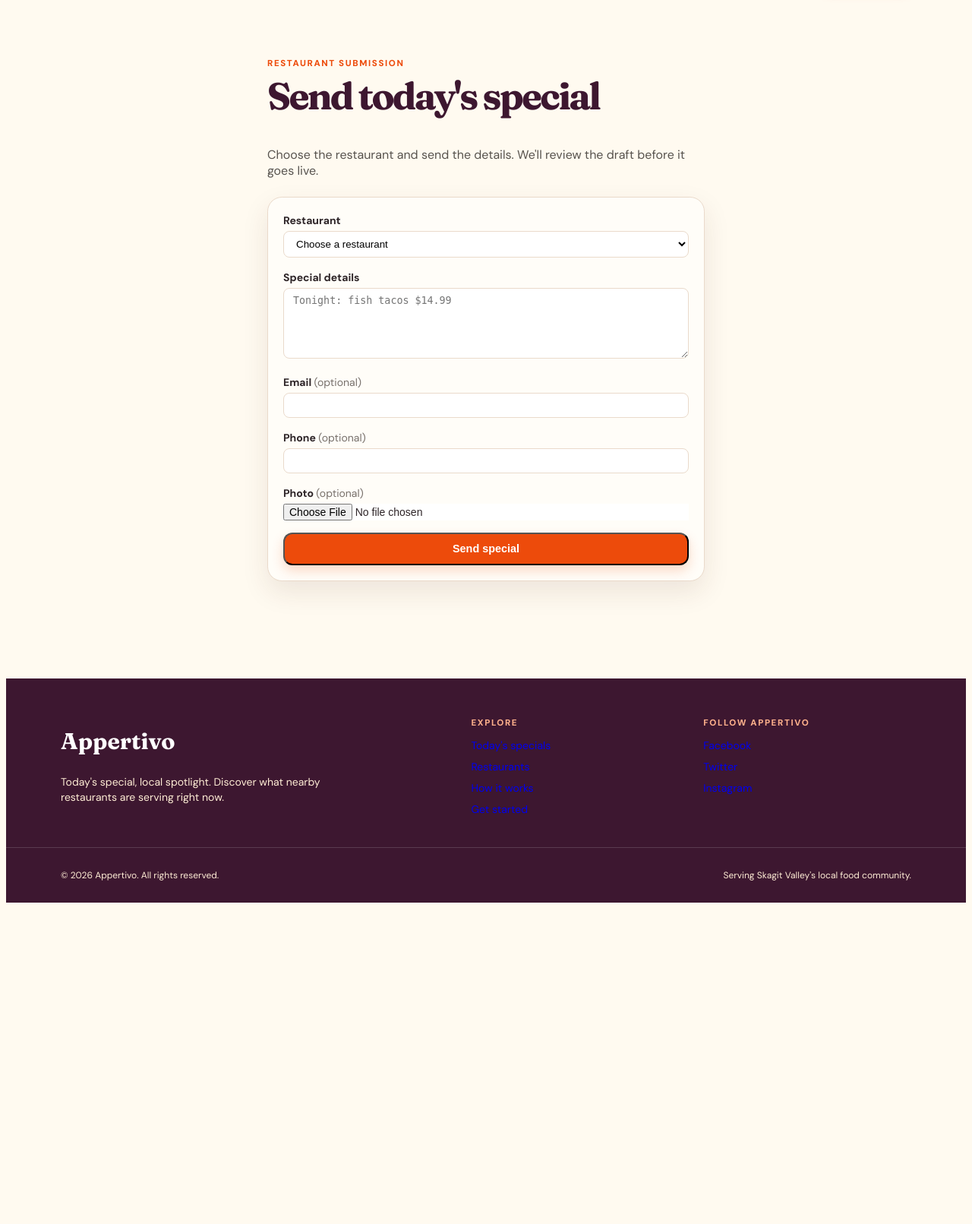
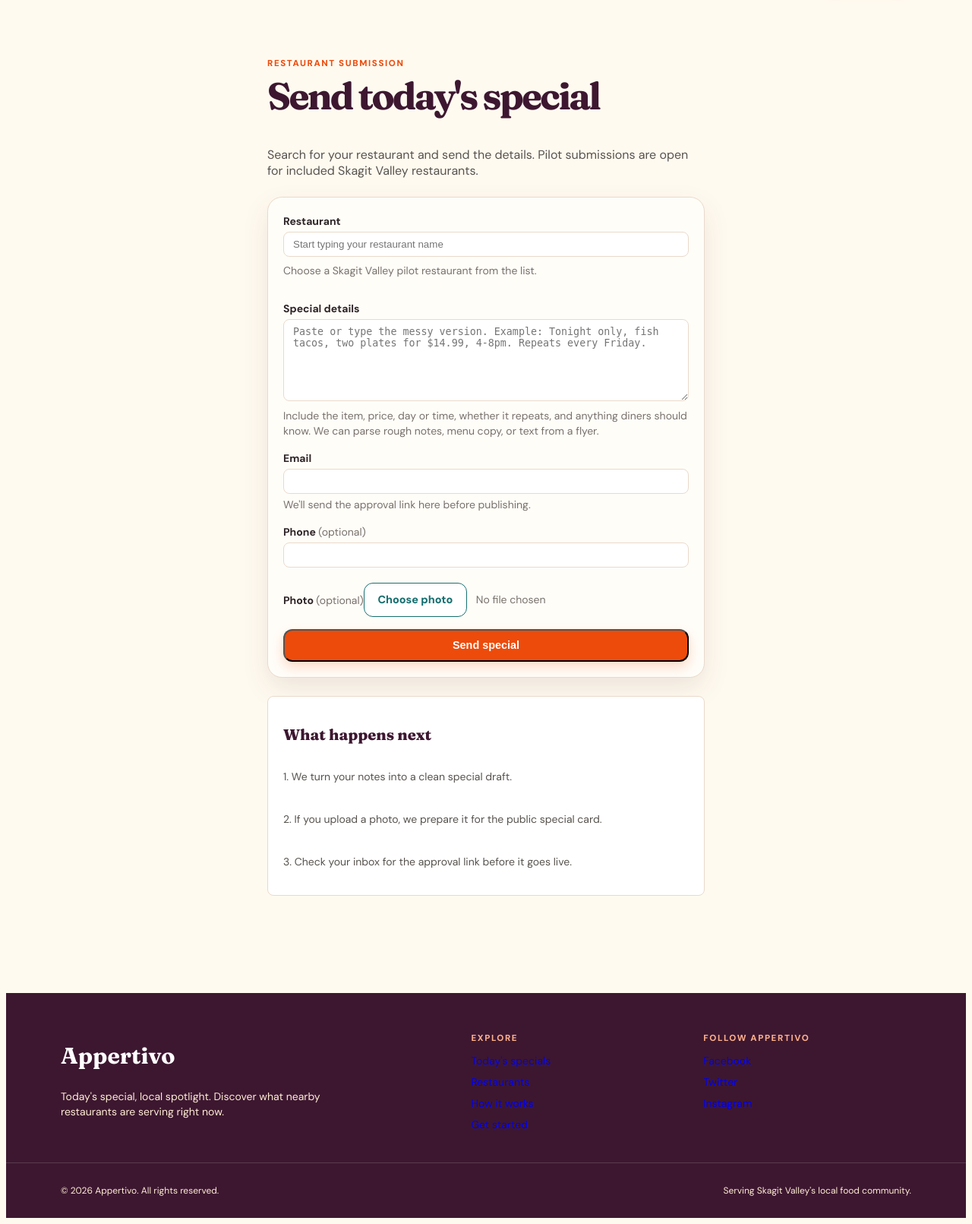
Before and after one commit to SkagitIan/Appertivo2026, a Flask app: page /submit-special in a window 1280 px wide. Shown: the part 85-1696 px from the top of the page at 76% size. Before the commit the page ends 1273 px from the top, so only its background shows below. Run offline with Flask 3, Linux system fonts and the light colour scheme; some libraries are stand-ins or nearby versions.

Commit message:
Document and improve specials intake flow

```diff
--- a/app.py
+++ b/app.py
@@ -8,6 +8,7 @@
 from zoneinfo import ZoneInfo
 
 import click
+import requests
 from dotenv import load_dotenv
 from flask import (
     Flask,
@@ -23,7 +24,9 @@
 )
 from flask_migrate import Migrate
 from sqlalchemy import func, or_
-
+from werkzeug.exceptions import BadRequest
+
+from email_system.email_service import send_special_received_email
 from markets import SKAGIT_VALLEY, resolve_market
 from models import (
     DistributionLog,
@@ -55,6 +58,7 @@
 METRIC_TYPES = {"view", "directions", "call", "website", "share"}
 CHANNELS = ["facebook_page", "facebook_group", "instagram", "email", "other"]
 LEAD_STATUSES = {"new", "contacted", "converted", "closed"}
+PLACES_TEXT_SEARCH_URL = "https://places.googleapis.com/v1/places:searchText"
 
 
 def normalize_database_url(database_url):
@@ -253,6 +257,58 @@
         Restaurant.category.ilike(pattern),
         Restaurant.subtypes.ilike(pattern),
     )
+
+
+def restaurant_submit_result(restaurant, status="included"):
+    return {
+        "id": restaurant.id if restaurant else None,
+        "name": restaurant.name if restaurant else "",
+        "city": restaurant.city if restaurant else "",
+        "address": restaurant.address if restaurant else "",
+        "status": status,
+    }
+
+
+def google_places_submit_suggestions(term, limit=5):
+    api_key = app.config.get("GOOGLE_PLACES_API_KEY")
+    if not api_key or len(term) < 3:
+        return []
+    payload = {
+        "textQuery": f"{term} restaurant in Skagit Valley Washington",
+        "includedType": "restaurant",
+        "maxResultCount": limit,
+        "locationBias": {
+            "rectangle": {
+                "low": {"latitude": 48.24, "longitude": -122.72},
+                "high": {"latitude": 48.7, "longitude": -121.95},
+            }
+        },
+    }
+    headers = {
+        "Content-Type": "application/json",
+        "X-Goog-Api-Key": api_key,
+        "X-Goog-FieldMask": "places.displayName,places.formattedAddress",
+    }
+    try:
+        response = requests.post(PLACES_TEXT_SEARCH_URL, json=payload, headers=headers, timeout=4)
+        response.raise_for_status()
+    except requests.RequestException:
+        return []
+    suggestions = []
+    for place in response.json().get("places", []):
+        name = ((place.get("displayName") or {}).get("text") or "").strip()
+        if not name:
+            continue
+        suggestions.append(
+            {
+                "id": None,
+                "name": name,
+                "city": "",
+                "address": place.get("formattedAddress", ""),
+                "status": "coming_soon",
+            }
+        )
+    return suggestions
 
 
 def subscribe(email, city=None, location=None, favorite_tag=None):
@@ -685,6 +741,26 @@
     return jsonify([{"name": item.name, "location": item.city, "url": url_for("restaurant_detail", slug=item.slug)} for item in items])
 
 
+@app.get("/api/submit-restaurants")
+def submit_restaurant_suggestions():
+    term = request.args.get("q", "").strip()
+    if len(term) < 2:
+        return jsonify([])
+    local_restaurants = (
+        included_restaurants_query()
+        .filter(restaurant_search_filter(term))
+        .order_by(Restaurant.name)
+        .limit(8)
+        .all()
+    )
+    results = [restaurant_submit_result(restaurant) for restaurant in local_restaurants]
+    local_names = {restaurant.name.lower() for restaurant in local_restaurants}
+    for suggestion in google_places_submit_suggestions(term, limit=max(0, 8 - len(results))):
+        if suggestion["name"].lower() not in local_names:
+            results.append(suggestion)
+    return jsonify(results)
+
+
 @app.route("/restaurants/<slug>", methods=["GET", "POST"])
 def restaurant_detail(slug):
     restaurant = Restaurant.query.filter_by(slug=slug, catalog_status="included").first_or_404()
@@ -724,10 +800,19 @@
 def public_submit_special():
     restaurants = included_restaurants_query().order_by(Restaurant.name).all()
     if request.method == "POST":
-        restaurant_id = included_restaurant_id_from_form()
+        try:
+            restaurant_id = included_restaurant_id_from_form()
+        except BadRequest:
+            flash("That restaurant is coming soon. For now, submissions are open to the Skagit Valley pilot list.")
+            return render_template("public_submit_special.html", restaurants=restaurants), 400
         raw_text = request.form.get("raw_text", "").strip()
         if not raw_text:
-            abort(400, "Special details are required.")
+            flash("Special details are required.")
+            return render_template("public_submit_special.html", restaurants=restaurants), 400
+        sender_email = request.form.get("sender_email", "").strip()
+        if not sender_email:
+            flash("Email is required so we can send the approval link.")
+            return render_template("public_submit_special.html", restaurants=restaurants), 400
         try:
             image_path, image_url = save_submitted_photo()
         except UploadError as error:
@@ -739,10 +824,16 @@
             raw_text=raw_text,
             raw_image_url=image_url,
             raw_image_path=image_path,
-            sender_email=request.form.get("sender_email", "").strip() or None,
+            sender_email=sender_email,
             sender_phone=request.form.get("sender_phone", "").strip() or None,
         )
-        generate_draft_from_submission(submission.id)
+        draft = generate_draft_from_submission(submission.id)
+        send_special_received_email(
+            sender_email,
+            restaurant_name=submission.restaurant.name if submission.restaurant else None,
+            special_title=draft.title,
+            approval_url=url_for("special_preview", approval_token=draft.approval_token, _external=True),
+        )
         return render_template("submit_success.html", restaurant=submission.restaurant, special=None)
     return render_template("public_submit_special.html", restaurants=restaurants)
 
@@ -1473,14 +1564,12 @@
 
 
 @app.get("/specials/preview/<approval_token>")
-@admin_required
 def special_preview(approval_token):
     draft = SpecialDraft.query.filter_by(approval_token=approval_token).first_or_404()
     return render_template("special_preview.html", draft=draft)
 
 
 @app.post("/specials/preview/<approval_token>/approve")
-@admin_required
 def approve_special_preview(approval_token):
     try:
         approve_draft(approval_token)
@@ -1491,7 +1580,6 @@
 
 
 @app.post("/specials/preview/<approval_token>/reject")
-@admin_required
 def reject_special_preview(approval_token):
     try:
         reject_draft(approval_token)
@@ -1515,7 +1603,11 @@
             flash(str(error))
             return redirect(url_for("admin_new_special"))
         return redirect(url_for("admin_special_drafts"))
-    return render_template("admin/special_form.html", restaurants=included_restaurants_query().order_by(Restaurant.name), special=Special(status="published", source="manual"))
+    special = Special(status="published", source="manual")
+    restaurant_id = request.args.get("restaurant_id", type=int)
+    if restaurant_id and included_restaurants_query().filter_by(id=restaurant_id).first():
+        special.restaurant_id = restaurant_id
+    return render_template("admin/special_form.html", restaurants=included_restaurants_query().order_by(Restaurant.name), special=special)
 
 
 @app.route("/admin/specials/<int:special_id>/edit", methods=["GET", "POST"])
--- a/email_system/email_service.py
+++ b/email_system/email_service.py
@@ -77,12 +77,12 @@
     return send_transactional_email(to, subject, "notification", {"message": message})
 
 
-def send_special_received_email(to, restaurant_name=None, special_title=None):
+def send_special_received_email(to, restaurant_name=None, special_title=None, approval_url=None):
     return send_transactional_email(
         to,
         SUBJECTS["special_received"],
         "special_received",
-        {"restaurant_name": restaurant_name, "special_title": special_title},
+        {"restaurant_name": restaurant_name, "special_title": special_title, "approval_url": approval_url},
         from_email=current_app.config["EMAIL_FROM_SPECIALS"],
         reply_to=current_app.config["EMAIL_REPLY_TO_SPECIALS"],
     )
--- a/templates/admin/dashboard.html
+++ b/templates/admin/dashboard.html
@@ -3,7 +3,7 @@
 {% block content %}
 <div class="mb-8 flex flex-wrap items-center justify-between gap-4">
   <div><p class="eyebrow">Admin</p><h1 class="display-md mt-2">Dashboard</h1></div>
-  <div class="flex flex-wrap gap-2"><a href="{{ url_for('admin_leads') }}" class="button-primary">Leads</a><a href="{{ url_for('admin_restaurants') }}" class="button-plum">Restaurants</a><a href="{{ url_for('admin_specials') }}" class="button-plum">Specials</a><a href="{{ url_for('admin_tools') }}" class="button-secondary">Tools</a><a href="{{ url_for('admin_intake') }}" class="button-primary">+ Special</a><form method="post" action="{{ url_for('admin_logout') }}"><button class="button-quiet">Log out</button></form></div>
+  <div class="flex flex-wrap gap-2"><a href="{{ url_for('admin_leads') }}" class="button-primary">Leads</a><a href="{{ url_for('admin_restaurants') }}" class="button-plum">Restaurants</a><a href="{{ url_for('admin_specials') }}" class="button-plum">Specials</a><a href="{{ url_for('admin_tools') }}" class="button-secondary">Tools</a><a href="{{ url_for('admin_new_special') }}" class="button-primary">+ Special</a><form method="post" action="{{ url_for('admin_logout') }}"><button class="button-quiet">Log out</button></form></div>
 </div>
 <div class="grid gap-4 sm:grid-cols-2 lg:grid-cols-4">{% for label, value in counts.items() %}<div class="admin-card p-5"><p class="eyebrow text-stone-500">{{ label }}</p><p class="mt-2 text-4xl font-black text-[#3d1730]">{{ value }}</p></div>{% endfor %}</div>
 {% endblock %}
--- a/templates/admin/restaurants.html
+++ b/templates/admin/restaurants.html
@@ -50,6 +50,7 @@
           <td class="p-3">
             <div class="flex items-center justify-end gap-1.5">
               <a href="{{ url_for('restaurant_detail', slug=restaurant.slug) }}" class="icon-button" title="View public page" aria-label="View public page for {{ restaurant.name }}">&#128065;</a>
+              <a href="{{ url_for('admin_new_special', restaurant_id=restaurant.id) }}" class="icon-button" title="Add special" aria-label="Add special for {{ restaurant.name }}">+</a>
               <a href="{{ url_for('admin_edit_restaurant', restaurant_id=restaurant.id) }}" class="icon-button" title="Edit" aria-label="Edit {{ restaurant.name }}">&#9998;</a>
               <form method="post" action="{{ url_for('admin_delete_restaurant', restaurant_id=restaurant.id) }}" onsubmit="return confirm('Delete this restaurant and its specials?');">
                 <button class="icon-button danger" title="Delete" aria-label="Delete {{ restaurant.name }}">&#128465;</button>
--- a/templates/emails/special_received.html
+++ b/templates/emails/special_received.html
@@ -1,5 +1,9 @@
 {% extends "emails/base.html" %}
 {% block content %}
 <p>Thanks{% if restaurant_name %}, {{ restaurant_name }}{% endif %}. We received your special{% if special_title %}: <strong>{{ special_title }}</strong>{% endif %}.</p>
+{% if approval_url %}
+<p>Please review and approve the draft here: <a href="{{ approval_url }}">{{ approval_url }}</a></p>
+{% else %}
 <p>We will review it and get it ready for local diners.</p>
+{% endif %}
 {% endblock %}
--- a/templates/emails/special_received.txt
+++ b/templates/emails/special_received.txt
@@ -2,5 +2,9 @@
 {% block content %}
 Thanks{% if restaurant_name %}, {{ restaurant_name }}{% endif %}. We received your special{% if special_title %}: {{ special_title }}{% endif %}.
 
+{% if approval_url %}Please review and approve the draft here:
+{{ approval_url }}
+{% else %}
 We will review it and get it ready for local diners.
+{% endif %}
 {% endblock %}
--- a/templates/public_submit_special.html
+++ b/templates/public_submit_special.html
@@ -3,14 +3,105 @@
 {% block content %}
 <section class="page-width section-space"><div class="mx-auto max-w-xl">
   <p class="eyebrow">Restaurant submission</p><h1 class="display-md mt-2">Send today's special</h1>
-  <p class="mt-3 text-stone-600">Choose the restaurant and send the details. We'll review the draft before it goes live.</p>
-  <form method="post" enctype="multipart/form-data" class="card mt-6 grid gap-4 p-5">
-    <label class="text-sm font-bold">Restaurant<select required name="restaurant_id" class="mt-1 w-full rounded-lg border px-3 py-2"><option value="">Choose a restaurant</option>{% for restaurant in restaurants %}<option value="{{ restaurant.id }}">{{ restaurant.name }}</option>{% endfor %}</select></label>
-    <label class="text-sm font-bold">Special details<textarea required name="raw_text" rows="5" placeholder="Tonight: fish tacos $14.99" class="mt-1 w-full rounded-lg border px-3 py-2"></textarea></label>
-    <label class="text-sm font-bold">Email <span class="font-normal text-stone-500">(optional)</span><input type="email" name="sender_email" class="mt-1 w-full rounded-lg border px-3 py-2"></label>
+  <p class="mt-3 text-stone-600">Search for your restaurant and send the details. Pilot submissions are open for included Skagit Valley restaurants.</p>
+  <form method="post" enctype="multipart/form-data" class="card mt-6 grid gap-4 p-5" data-submit-special-form>
+    <input type="hidden" name="restaurant_id" data-restaurant-id disabled>
+    <div class="relative">
+      <label class="text-sm font-bold" for="restaurant-search">Restaurant</label>
+      <input id="restaurant-search" required autocomplete="off" placeholder="Start typing your restaurant name" class="mt-1 w-full rounded-lg border px-3 py-2" data-restaurant-search>
+      <div class="mt-2 hidden rounded-lg border bg-white shadow-sm" data-restaurant-results></div>
+      <p class="mt-2 text-sm text-stone-500" data-restaurant-message>Choose a Skagit Valley pilot restaurant from the list.</p>
+      <noscript><select required name="restaurant_id" class="mt-2 w-full rounded-lg border px-3 py-2"><option value="">Choose a restaurant</option>{% for restaurant in restaurants %}<option value="{{ restaurant.id }}">{{ restaurant.name }}</option>{% endfor %}</select></noscript>
+    </div>
+    <label class="text-sm font-bold">Special details<textarea required name="raw_text" rows="6" placeholder="Paste or type the messy version. Example: Tonight only, fish tacos, two plates for $14.99, 4-8pm. Repeats every Friday." class="mt-1 w-full rounded-lg border px-3 py-2"></textarea><span class="mt-1 block text-sm font-normal text-stone-500">Include the item, price, day or time, whether it repeats, and anything diners should know. We can parse rough notes, menu copy, or text from a flyer.</span></label>
+    <label class="text-sm font-bold">Email<input required type="email" name="sender_email" class="mt-1 w-full rounded-lg border px-3 py-2"><span class="mt-1 block text-sm font-normal text-stone-500">We'll send the approval link here before publishing.</span></label>
     <label class="text-sm font-bold">Phone <span class="font-normal text-stone-500">(optional)</span><input name="sender_phone" class="mt-1 w-full rounded-lg border px-3 py-2"></label>
-    <label class="text-sm font-bold">Photo <span class="font-normal text-stone-500">(optional)</span><input type="file" accept="image/jpeg,image/png,image/webp" name="photo" class="mt-1 block w-full text-sm"></label>
+    <label class="text-sm font-bold">Photo <span class="font-normal text-stone-500">(optional)</span><input type="file" accept="image/jpeg,image/png,image/webp" name="photo" class="sr-only" data-photo-input><span class="button-secondary mt-1 w-fit" data-photo-button>Choose photo</span><span class="ml-3 text-sm font-normal text-stone-500" data-photo-name>No file chosen</span></label>
     <button class="button-primary">Send special</button>
   </form>
+  <section class="mt-6 rounded-lg border bg-white p-5">
+    <h2 class="text-xl font-black">What happens next</h2>
+    <div class="mt-3 grid gap-2 text-sm text-stone-600">
+      <p>1. We turn your notes into a clean special draft.</p>
+      <p>2. If you upload a photo, we prepare it for the public special card.</p>
+      <p>3. Check your inbox for the approval link before it goes live.</p>
+    </div>
+  </section>
 </div></section>
+<script>
+(() => {
+  const form = document.querySelector("[data-submit-special-form]");
+  if (!form) return;
+  const search = form.querySelector("[data-restaurant-search]");
+  const hiddenId = form.querySelector("[data-restaurant-id]");
+  const results = form.querySelector("[data-restaurant-results]");
+  const message = form.querySelector("[data-restaurant-message]");
+  const photoInput = form.querySelector("[data-photo-input]");
+  const photoButton = form.querySelector("[data-photo-button]");
+  const photoName = form.querySelector("[data-photo-name]");
+  let controller;
+  hiddenId.disabled = false;
+
+  const setMessage = (text) => { message.textContent = text; };
+  const hideResults = () => { results.classList.add("hidden"); results.innerHTML = ""; };
+
+  const renderResults = (items) => {
+    results.innerHTML = "";
+    if (!items.length) {
+      const empty = document.createElement("div");
+      empty.className = "p-3 text-sm text-stone-600";
+      empty.textContent = "No pilot match yet. Coming soon.";
+      results.appendChild(empty);
+    }
+    items.forEach((item) => {
+      const button = document.createElement("button");
+      button.type = "button";
+      button.className = "block w-full border-b px-3 py-2 text-left text-sm";
+      const details = item.city || item.address || "Skagit Valley";
+      button.textContent = item.status === "included" ? `${item.name} - ${details}` : `${item.name} - coming soon`;
+      if (item.status === "included") {
+        button.addEventListener("click", () => {
+          search.value = item.name;
+          hiddenId.value = item.id;
+          setMessage(`${item.name} selected.`);
+          hideResults();
+        });
+      } else {
+        button.disabled = true;
+        button.classList.add("text-stone-500");
+      }
+      results.appendChild(button);
+    });
+    results.classList.remove("hidden");
+  };
+
+  search.addEventListener("input", async () => {
+    const term = search.value.trim();
+    hiddenId.value = "";
+    if (controller) controller.abort();
+    if (term.length < 2) {
+      hideResults();
+      setMessage("Choose a Skagit Valley pilot restaurant from the list.");
+      return;
+    }
+    controller = new AbortController();
+    const response = await fetch(`/api/submit-restaurants?q=${encodeURIComponent(term)}`, { signal: controller.signal }).catch(() => null);
+    if (!response) return;
+    renderResults(await response.json());
+  });
+
+  form.addEventListener("submit", (event) => {
+    if (!hiddenId.value) {
+      event.preventDefault();
+      setMessage("Select an included pilot restaurant before sending.");
+      search.focus();
+    }
+  });
+
+  photoButton.addEventListener("click", () => photoInput.click());
+  photoInput.addEventListener("change", () => {
+    photoName.textContent = photoInput.files.length ? photoInput.files[0].name : "No file chosen";
+  });
+})();
+</script>
 {% endblock %}
--- a/templates/submit_success.html
+++ b/templates/submit_success.html
@@ -1 +1 @@
-{% extends "base.html" %}{% block content %}<section class="page-width section-space"><div class="card mx-auto max-w-xl p-8 text-center"><p class="eyebrow">Thank you</p><h1 class="display-md mt-3">Special received.</h1><p class="mt-3 text-stone-600">{% if special and special.status == "published" %}It's live now.{% else %}We'll review it, make it look good, and publish it shortly.{% endif %}</p></div></section>{% endblock %}
+{% extends "base.html" %}{% block content %}<section class="page-width section-space"><div class="card mx-auto max-w-xl p-8 text-center"><p class="eyebrow">Thank you</p><h1 class="display-md mt-3">Special received.</h1><p class="mt-3 text-stone-600">{% if special and special.status == "published" %}It's live now.{% else %}We'll clean up the details, prepare the draft, and send the approval link by email before it goes live. Please check your inbox shortly.{% endif %}</p></div></section>{% endblock %}
```
Also changed, not shown: SPECIAL_FLOW.md (added, +92 -0 lines), templates/special_preview.html (+4 -4 lines), tests/test_mvp.py (+49 -3 lines).
